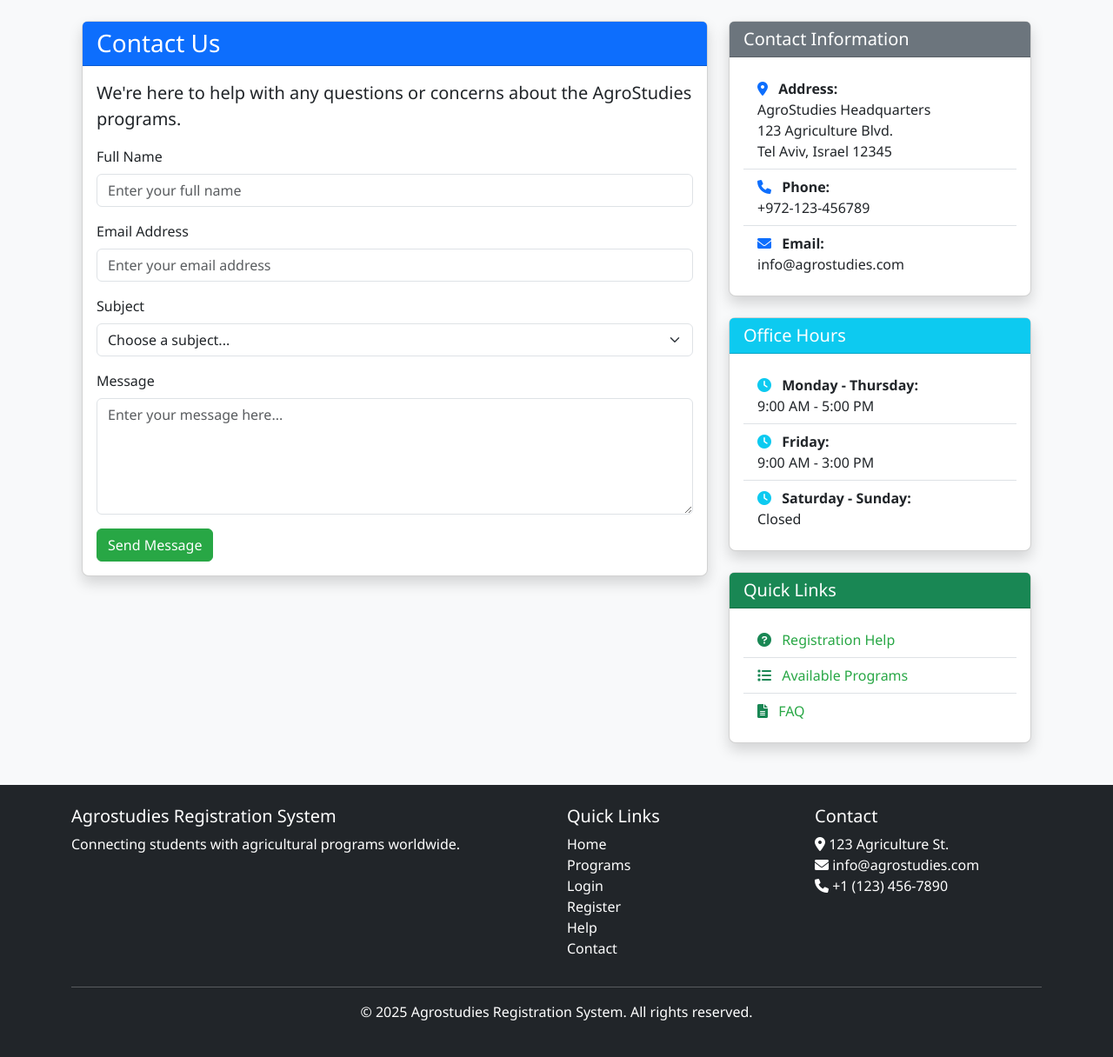
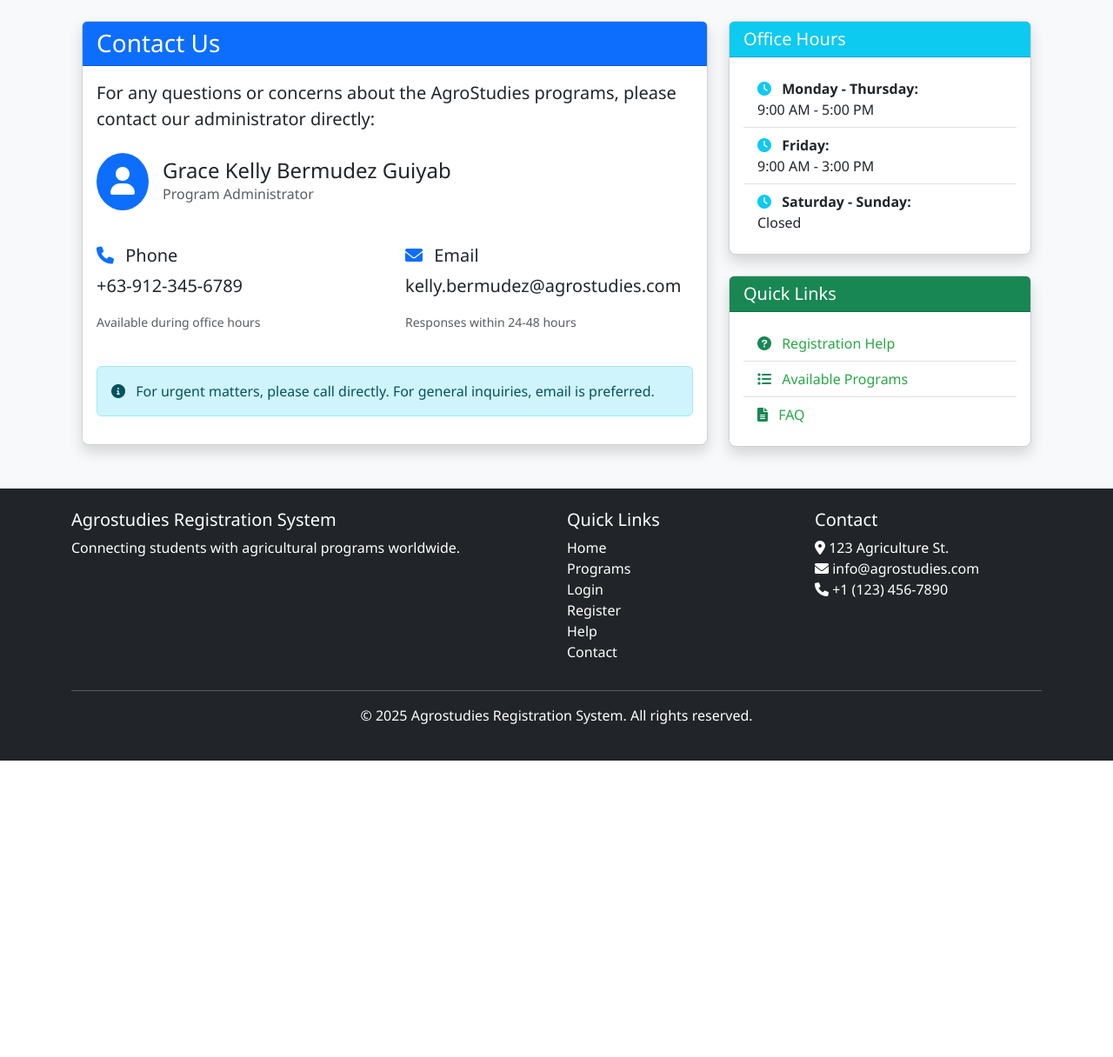
Before and after one commit to Xebec0/AgriDjangoPortal, a Django app: page /contact/ in a window 1280 px wide. Shown: the part 62-1278 px from the top of the page at 87% size. After the commit the page ends 937 px from the top, so only its background shows below. Run offline with Django 4.2, Linux system fonts and the light colour scheme.

Commit message:
contact page update

```diff
--- a/templates/contact.html
+++ b/templates/contact.html
@@ -11,65 +11,42 @@
                     <h1 class="h3 mb-0">Contact Us</h1>
                 </div>
                 <div class="card-body">
-                    <p class="lead">We're here to help with any questions or concerns about the AgroStudies programs.</p>
+                    <p class="lead mb-4">For any questions or concerns about the AgroStudies programs, please contact our administrator directly:</p>
 
-                    <form>
-                        <div class="mb-3">
-                            <label for="name" class="form-label">Full Name</label>
-                            <input type="text" class="form-control" id="name" placeholder="Enter your full name">
+                    <div class="row">
+                        <div class="col-md-12 mb-4">
+                            <div class="d-flex align-items-center mb-3">
+                                <div class="bg-primary text-white rounded-circle p-3 me-3">
+                                    <i class="fas fa-user fa-2x"></i>
+                                </div>
+                                <div>
+                                    <h4 class="mb-0">Grace Kelly Bermudez Guiyab</h4>
+                                    <p class="text-muted mb-0">Program Administrator</p>
+                                </div>
+                            </div>
                         </div>
-                        <div class="mb-3">
-                            <label for="email" class="form-label">Email Address</label>
-                            <input type="email" class="form-control" id="email" placeholder="Enter your email address">
+
+                        <div class="col-md-6 mb-4">
+                            <h5><i class="fas fa-phone text-primary me-2"></i> Phone</h5>
+                            <p class="lead">+63-912-345-6789</p>
+                            <p class="text-muted small">Available during office hours</p>
                         </div>
-                        <div class="mb-3">
-                            <label for="subject" class="form-label">Subject</label>
-                            <select class="form-select" id="subject">
-                                <option selected disabled value="">Choose a subject...</option>
-                                <option value="registration">Registration Assistance</option>
-                                <option value="program">Program Information</option>
-                                <option value="technical">Technical Support</option>
-                                <option value="other">Other Inquiry</option>
-                            </select>
+
+                        <div class="col-md-6 mb-4">
+                            <h5><i class="fas fa-envelope text-primary me-2"></i> Email</h5>
+                            <p class="lead">kelly.bermudez@agrostudies.com</p>
+                            <p class="text-muted small">Responses within 24-48 hours</p>
                         </div>
-                        <div class="mb-3">
-                            <label for="message" class="form-label">Message</label>
-                            <textarea class="form-control" id="message" rows="5" placeholder="Enter your message here..."></textarea>
-                        </div>
-                        <button type="submit" class="btn btn-primary">Send Message</button>
-                    </form>
+                    </div>
+
+                    <div class="alert alert-info">
+                        <i class="fas fa-info-circle me-2"></i> For urgent matters, please call directly. For general inquiries, email is preferred.
+                    </div>
                 </div>
             </div>
         </div>
 
         <div class="col-md-4">
-            <div class="card mb-4 shadow">
-                <div class="card-header bg-secondary text-white">
-                    <h4 class="h5 mb-0">Contact Information</h4>
-                </div>
-                <div class="card-body">
-                    <ul class="list-group list-group-flush">
-                        <li class="list-group-item">
-                            <i class="fas fa-map-marker-alt me-2 text-primary"></i>
-                            <strong>Address:</strong><br>
-                            AgroStudies Headquarters<br>
-                            123 Agriculture Blvd.<br>
-                            Tel Aviv, Israel 12345
-                        </li>
-                        <li class="list-group-item">
-                            <i class="fas fa-phone me-2 text-primary"></i>
-                            <strong>Phone:</strong><br>
-                            +972-123-456789
-                        </li>
-                        <li class="list-group-item">
-                            <i class="fas fa-envelope me-2 text-primary"></i>
-                            <strong>Email:</strong><br>
-                            info@agrostudies.com
-                        </li>
-                    </ul>
-                </div>
-            </div>
-
             <div class="card mb-4 shadow">
                 <div class="card-header bg-info text-white">
                     <h4 class="h5 mb-0">Office Hours</h4>
```
